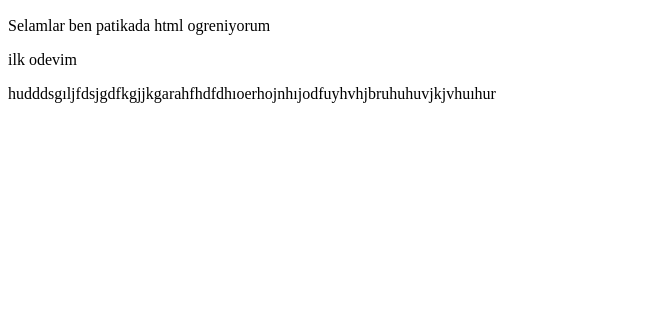
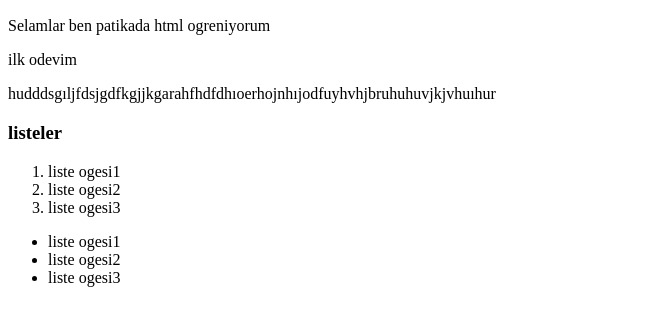
Before and after one commit to ulkulekci/KODLUYORUZ-FRONT-END, a plain HTML site: page index.html in a window 1280 px wide. Shown: the part 96-422 px from the top of the page, without its empty margins (0-656 px from the left). Drawn offline with Linux system fonts and the light colour scheme.

Commit message:
listeler

```diff
--- a/index.html
+++ b/index.html
@@ -5,3 +5,12 @@
 <p>Selamlar ben patikada html ogreniyorum</p>
 <p>ilk odevim </p>
 <p>hudddsgıljfdsjgdfkgjjkgarahfhdfdhıoerhojnhıjodfuyhvhjbruhuhuvjkjvhuıhur</p>
+<h3>listeler</h3>
+<ol>
+<li>liste ogesi1</li>
+<li>liste ogesi2</li>
+<li>liste ogesi3</li>
+</ol>
+<ul><li>liste ogesi1</li>
+    <li>liste ogesi2</li>
+    <li>liste ogesi3</li> </ul>
```
